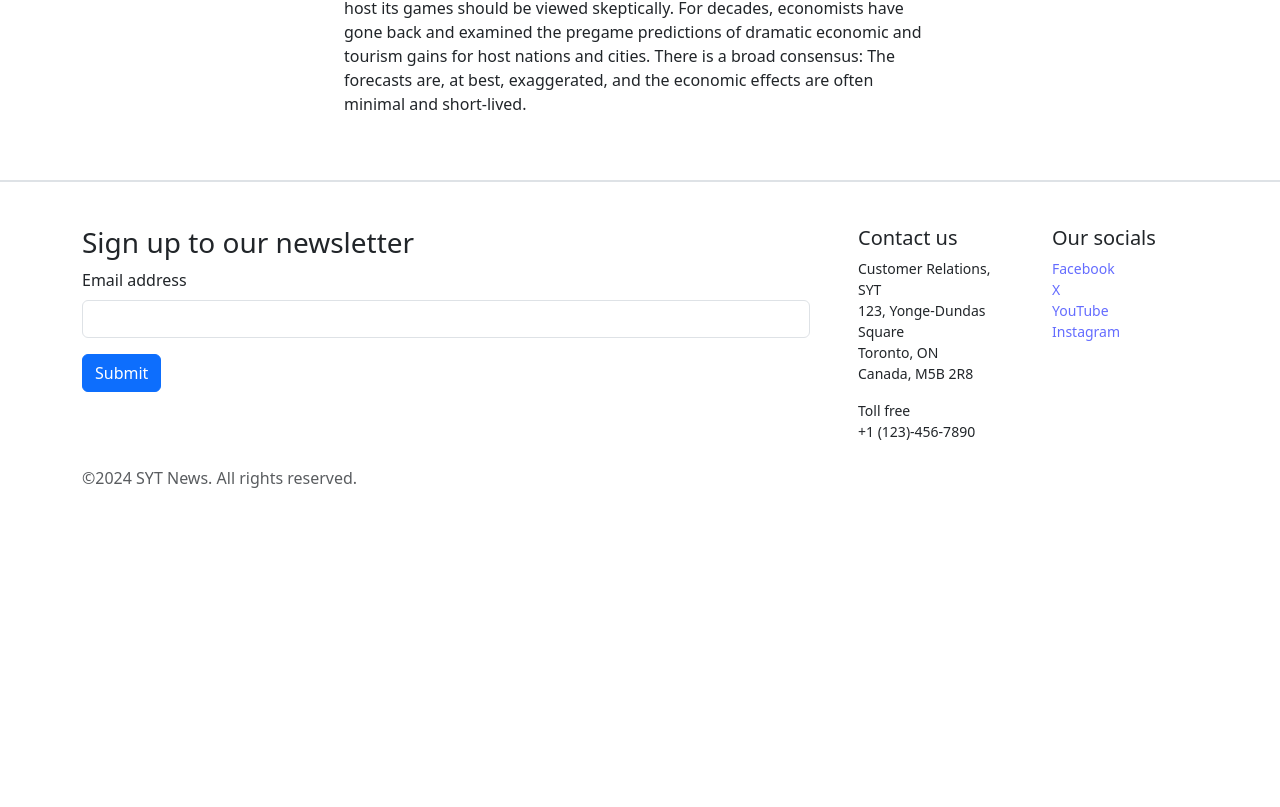
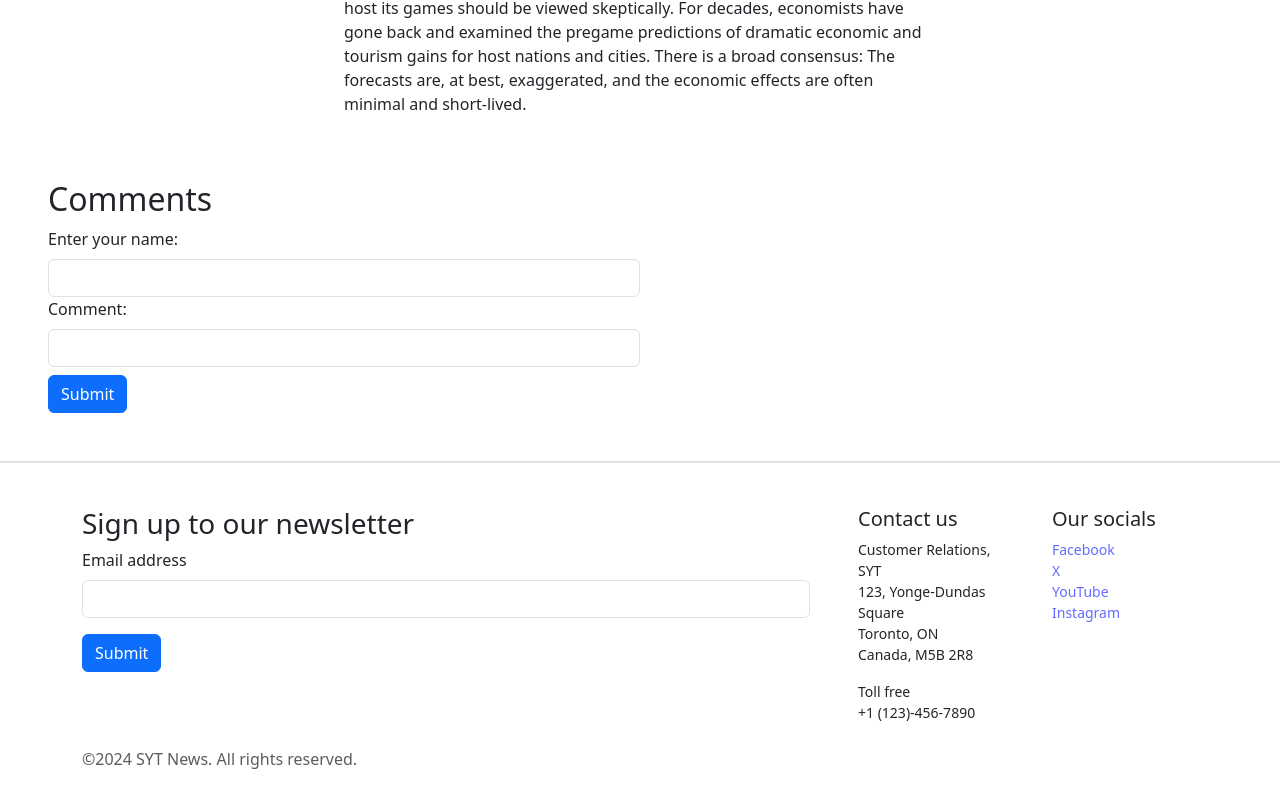
Before and after one commit to Trev241/news, a React (Vite) app: page /article/worldcup in a window 1280 px wide. Shown: the part 2388-3195 px from the top of the page. Before the commit the page ends 2938 px from the top, so only its background shows below. Built offline with nearby package versions, Linux system fonts and the light colour scheme.

Commit message:
Add comment feature

```diff
--- a/src/pages/Article/Article.jsx
+++ b/src/pages/Article/Article.jsx
@@ -1,9 +1,13 @@
-import React, { useEffect, useState } from "react";
+import React, {useEffect, useState} from "react";
 
 import "./Article.css";
 
-const Article = ({ articlePath, imagePath }) => {
+const Article = ({articlePath, imagePath}) => {
    const [data, setData] = useState(null);
+   const [comments, setComments] = useState([]);
+   const [name, setName] = useState('');
+   const [comment, setComment] = useState('');
+
 
    useEffect(() => {
       (async () => {
@@ -21,6 +25,13 @@ const Article = ({ articlePath, imagePath }) => {
       })();
    }, []);
 
+   const handleSubmit = (e) => {
+      e.preventDefault();
+      setComments([...comments, {name, comment}]);
+      setName('');
+      setComment('');
+   }
+
    return (
       data && (
          <div>
@@ -29,11 +40,55 @@ const Article = ({ articlePath, imagePath }) => {
                   <h1>{data.heading}</h1>
                   <p className="lead">{data.lead}</p>
 
-            <img className="img-fluid my-4" src={imagePath} />
+                  <img className="img-fluid my-4" src={imagePath}/>
 
                   {data.content.map((para, idx) => (
                      <p key={idx}>{para}</p>
                   ))}
+               </section>
+            </div>
+            <div className="article-comments my-5 px-5">
+               <section className="col-lg-6 mb-4">
+                  <h2>Comments</h2>
+                  <form onSubmit={handleSubmit}>
+                     <div className="mb-2">
+                        <label htmlFor="exampleInputName1" className="form-label">
+                           Enter your name:
+                        </label>
+                        <input
+                           type="text"
+                           className="form-control"
+                           id="exampleInputName"
+                           aria-describedby="nameHelp"
+                           value={name}
+                           onChange={(e) => setName(e.target.value)}
+                        />
+                        <label htmlFor="exampleInputComment1" className="form-label">
+                           Comment:
+                        </label>
+                        <input
+                           type="text"
+                           className="form-control"
+                           id="exampleInputComment"
+                           aria-describedby="commentHelp"
+                           value={comment}
+                           onChange={(e) => setComment(e.target.value)}
+                        />
+                     </div>
+                     <button type="submit" className="btn btn-primary">
+                        Submit
+                     </button>
+                  </form>
+                  <div className="comment-list mt-4">
+                     {comments.map((item, index) => (
+                        <div className="card mb-2" key={index}>
+                           <div className="card-body">
+                              <h5 className="card-title"><b>Name: {item.name}</b></h5>
+                              <p className="card-text">Comment: {item.comment}</p>
+                           </div>
+                        </div>
+                     ))}
+                  </div>
                </section>
             </div>
          </div>
```
Lines whose indentation alone changed are shown as unchanged.
